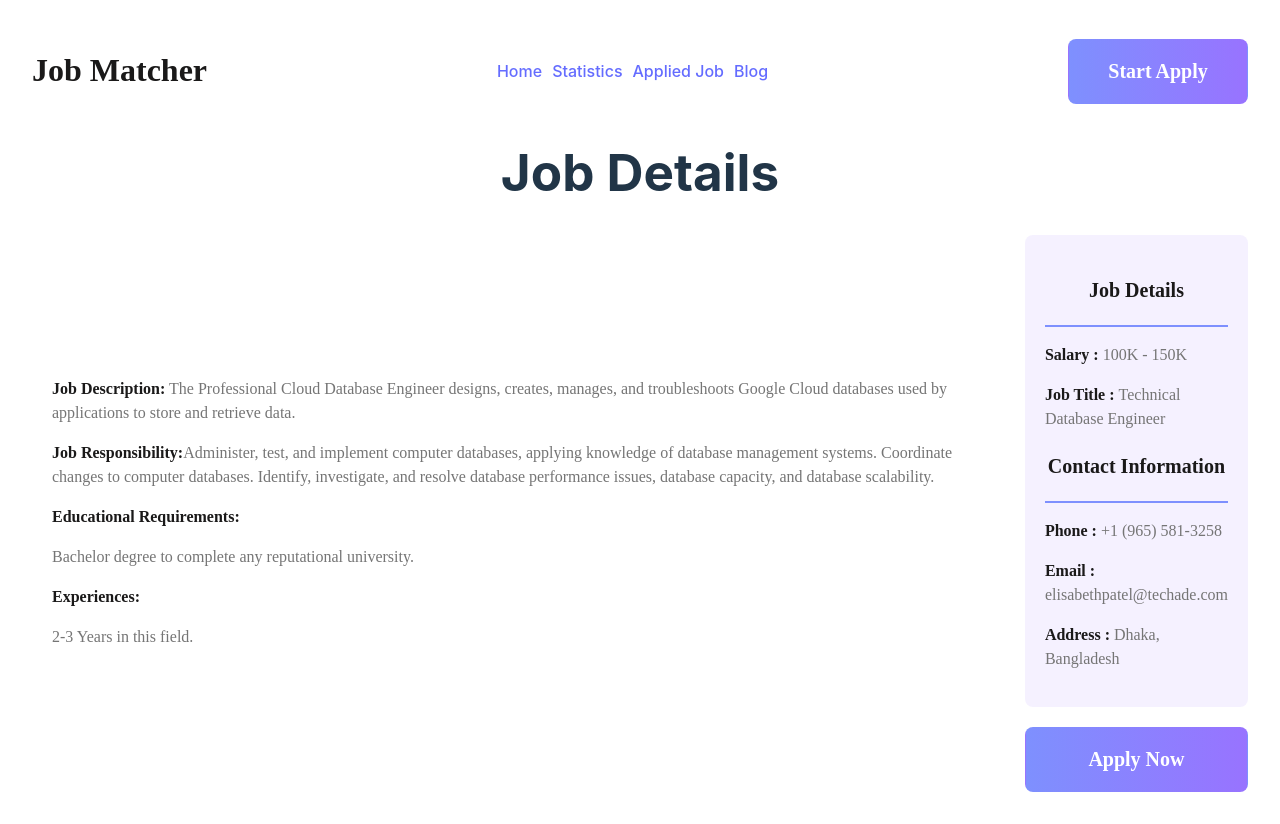
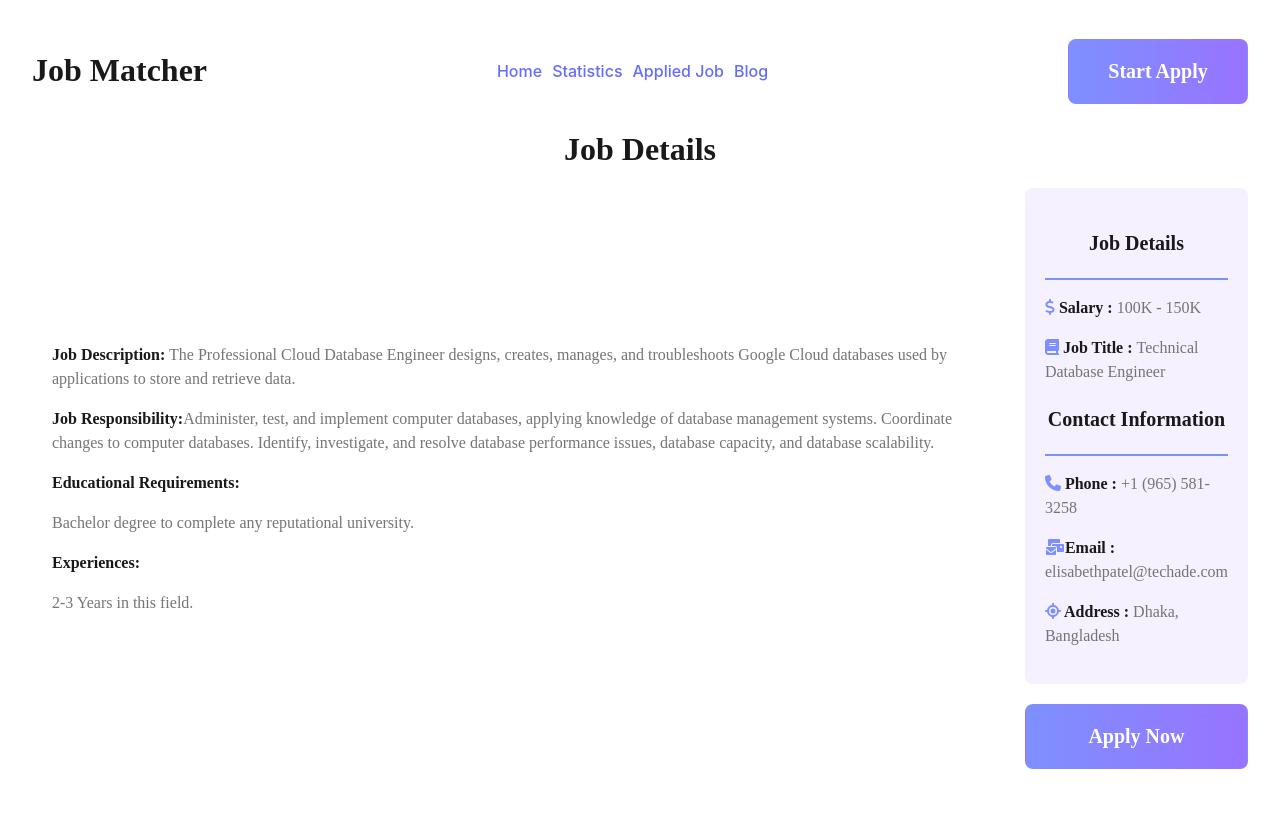
Before and after one commit to ataur28/job-matchers, a React (Vite) app: page /job/1 in a window 1280 px wide. After the commit the page ends 801 px from the top, so only its background shows below. Built offline with nearby package versions, Linux system fonts and the light colour scheme.

Commit message:
added all icon

```diff
--- a/package.json
+++ b/package.json
@@ -9,6 +9,9 @@
     "preview": "vite preview"
   },
   "dependencies": {
+    "@fortawesome/fontawesome-svg-core": "^6.4.0",
+    "@fortawesome/free-solid-svg-icons": "^6.4.0",
+    "@fortawesome/react-fontawesome": "^0.2.0",
     "axios": "^1.3.5",
     "localforage": "^1.10.0",
     "match-sorter": "^6.3.1",
--- a/public/jobFeature.json
+++ b/public/jobFeature.json
@@ -57,7 +57,7 @@
       "jobTime": "Part-time",
       "salary":  "100K - 150K",
       "jobDescription": "Working in database management often requires using technology to compile, organize, and analyze data to help organizations make strategic business decisions. Roles also typically require designing, testing, and implementing technology to manage business functions.",
-      "jobResponsibility": "male",
+      "jobResponsibility": "Technology to compile, organize, and analyze data to help organizations make strategic business decisions",
       "requirement": "Working in database management often requires using technology to compile, organize, and analyze data to help organizations make strategic business decisions.",
       "experiences": "2-3 Years in this field.",
       "email": "dejesustyson@techade.com",
--- a/src/components/JobDetails/JobDetails.jsx
+++ b/src/components/JobDetails/JobDetails.jsx
@@ -3,10 +3,12 @@ import './JobDetails.css'
 // import { Link } from 'react-router-dom';
 import { Link } from 'react-router-dom';
 import ActiveLink from '../ActiveLink/ActiveLink';
+import { FontAwesomeIcon } from '@fortawesome/react-fontawesome'
+import { faDollar, faLocation } from '@fortawesome/free-solid-svg-icons'
 
 const JobDetails = ({ job }) => {
     // console.log(job);
-    const {id, logo, title, name, jobTime, jobCategory, location, salary } = job;
+    const { id, logo, title, name, jobTime, jobCategory, location, salary } = job;
     return (
         <div>
             <div className='job-feature-item'>
@@ -18,8 +20,8 @@ const JobDetails = ({ job }) => {
                     <button className='primary-btn'>{jobTime}</button>
                 </div>
                 <div className='job-location-salary'>
-                    <p className='primary-text'>{location}</p>
-                    <p className='primary-text'>Salary: {salary}</p>
+                    <p className='primary-text'><FontAwesomeIcon icon={faLocation} /> {location}</p>
+                    <p className='primary-text'><FontAwesomeIcon icon={faDollar} /> Salary: {salary}</p>
                 </div>
                 {/* <p><a href={`/job/${id}`}>View Details</a></p>
                 <p><ActiveLink to={`/job/${id}`}>View Details</ActiveLink></p> */}
--- a/src/components/JobDetailsAll/JobDetailsAll.css
+++ b/src/components/JobDetailsAll/JobDetailsAll.css
@@ -1,11 +1,21 @@
-.job-details-container{
+.banner-title {
+    font-family: 'Manrope';
+    font-style: normal;
+    font-weight: 800;
+    font-size: 32px;
+    color: #1A1919;
+}
+
+.job-details-container {
     display: flex;
     justify-content: space-between;
     align-items: center;
 }
-.job-details-dec{
+
+.job-details-dec {
     padding: 20px;
 }
+
 .job-details-primary-text {
     font-family: 'Manrope';
     font-style: normal;
@@ -29,18 +39,18 @@
     color: #1A1919;
 }
 
-.job-details-info{
-    background-color:  rgba(152, 115, 255, 0.1) ;
+.job-details-info {
+    background-color: rgba(152, 115, 255, 0.1);
     padding: 20px;
     border-radius: 8px;
 
 }
 
-.hr{
+.hr {
     border: 1px solid #7E90FE;
 }
 
-.apply-btn{
+.apply-btn {
     background: linear-gradient(90deg, #7E90FE 0%, #9873FF 100%);
     border-radius: 8px;
     padding: 20px;
@@ -53,3 +63,7 @@
     width: 100%;
     margin-top: 20px;
 }
+
+.icon {
+    color: #7E90FE;
+}
--- a/src/components/JobDetailsAll/JobDetailsAll.jsx
+++ b/src/components/JobDetailsAll/JobDetailsAll.jsx
@@ -1,6 +1,8 @@
 import React, { useState } from 'react';
 import './JobDetailsAll.css'
 import { useLoaderData, useParams } from 'react-router-dom';
+import { FontAwesomeIcon } from '@fortawesome/react-fontawesome'
+import { faDollar, faLocation, faBook, faPhone, faMailBulk } from '@fortawesome/free-solid-svg-icons'
 
 const JobDetailsAll = () => {
     const { jobId } = useParams();
@@ -18,7 +20,7 @@ const JobDetailsAll = () => {
     return (
         <div>
             <div>
-                <h1>Job Details</h1>
+                <h1 className='banner-title'>Job Details</h1>
             </div>
             <div className='job-details-container'>
                 <div className='job-details-dec'>
@@ -34,13 +36,13 @@ const JobDetailsAll = () => {
                     <div className='job-details-info'>
                         <h3 className='job-details-title-primary'>Job Details</h3>
                         <hr className='hr' />
-                        <p className='job-details-primary-text'><span className='text-bold'>Salary : </span>{salary}</p>
-                        <p className='job-details-primary-text'><span className='text-bold'>Job Title : </span>{title}</p>
+                        <p className='job-details-primary-text'><span className='text-bold'><FontAwesomeIcon className='icon' icon={faDollar} />  Salary : </span>{salary}</p>
+                        <p className='job-details-primary-text'><span className='text-bold'><FontAwesomeIcon className='icon' icon={faBook} /> Job Title : </span>{title}</p>
                         <h3 className='job-details-title-primary'>Contact Information</h3>
                         <hr className='hr' />
-                        <p className='job-details-primary-text'><span className='text-bold'>Phone : </span>{phone}</p>
-                        <p className='job-details-primary-text'><span className='text-bold'>Email : </span>{email}</p>
-                        <p className='job-details-primary-text'><span className='text-bold'>Address : </span>{location}</p>
+                        <p className='job-details-primary-text'><span className='text-bold'><FontAwesomeIcon className='icon' icon={faPhone} /> Phone : </span>{phone}</p>
+                        <p className='job-details-primary-text'><span className='text-bold'><FontAwesomeIcon className='icon' icon={faMailBulk } />Email : </span>{email}</p>
+                        <p className='job-details-primary-text'><span className='text-bold'><FontAwesomeIcon className='icon' icon={faLocation} /> Address : </span>{location}</p>
                     </div>
                     <button className='apply-btn'>Apply Now</button>
                 </div>
```
Also changed, not shown: src/utilities/fakedb.js (added, +44 -0 lines), src/components/JobDetails/JobDetails.css (line endings or trailing spaces), 1 other file (tests, documents, lock files or other folders).
